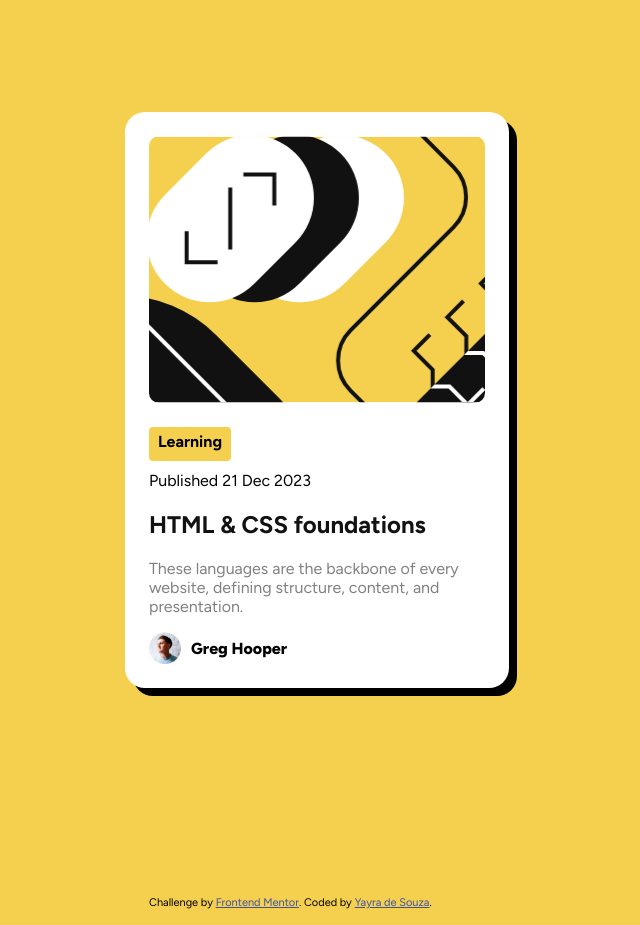
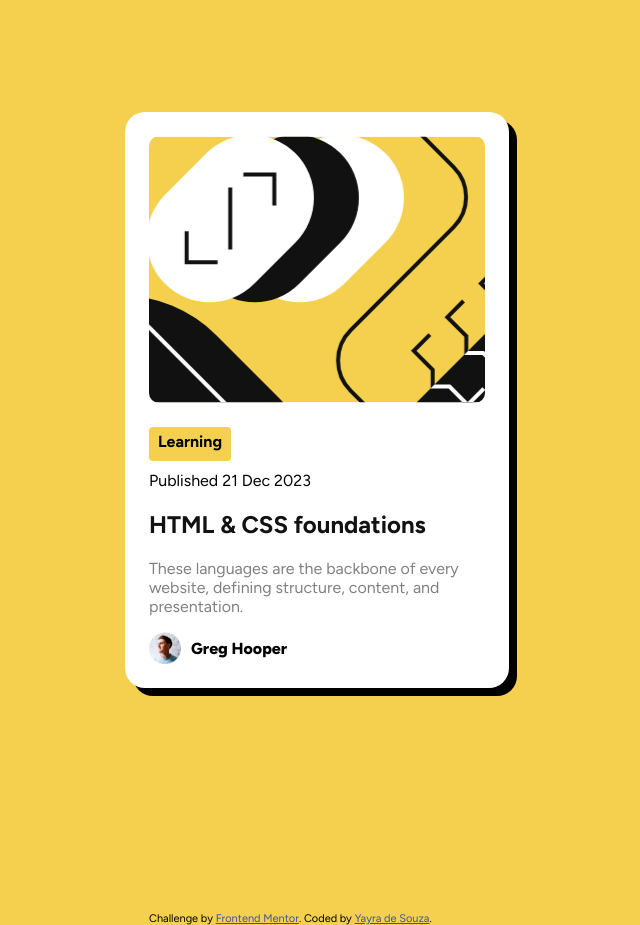
Before and after one commit to yayradesouza/blog_preview_card, a plain HTML site: page blog-preview-card-main/index.html in a window 1280 px wide. Shown: the whole page, without its empty margins (323-963 px from the left). Drawn offline with Linux system fonts and the light colour scheme; files that its build step writes are made by us from their sources; files whose address does not match are found by name.

Commit message:
modified:   blog-preview-card-main/index.html

```diff
--- a/blog-preview-card-main/index.html
+++ b/blog-preview-card-main/index.html
@@ -17,7 +17,7 @@
   <style>
     .attribution { font-size: 11px; text-align: center;
     position: absolute;
-    top: 98vh;
+    top: 100vh;
     }
     .attribution a { color: hsl(228, 45%, 44%); }
   </style>
```
